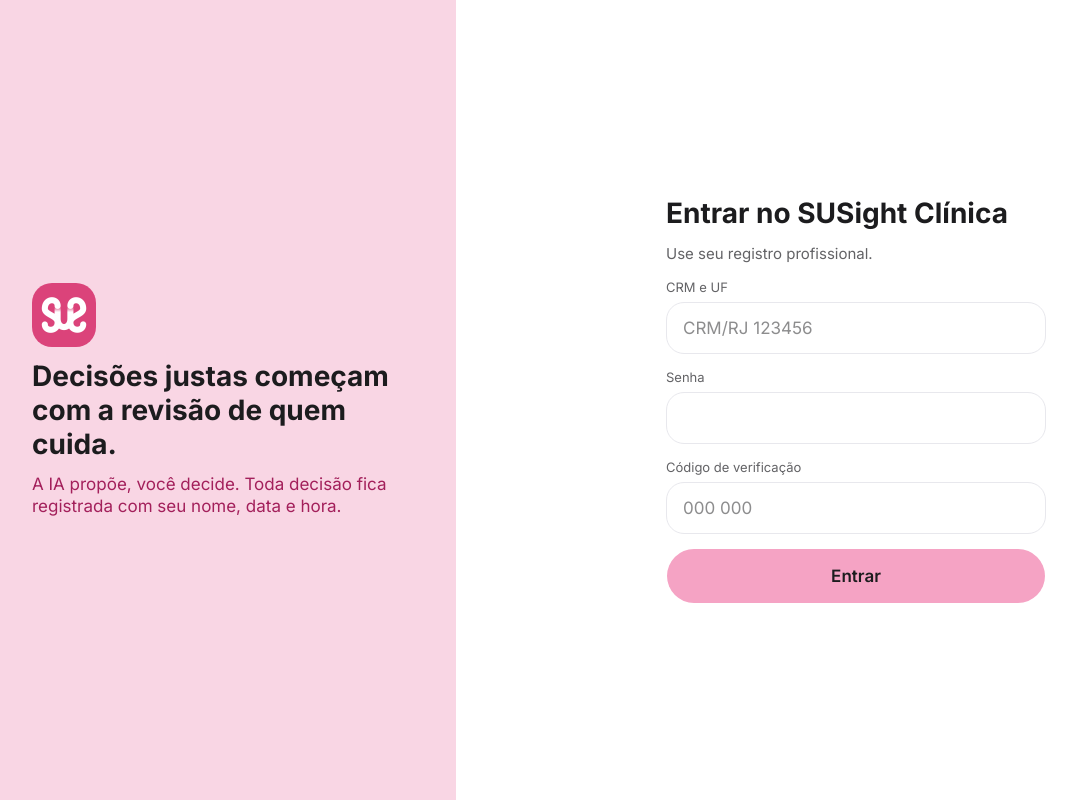
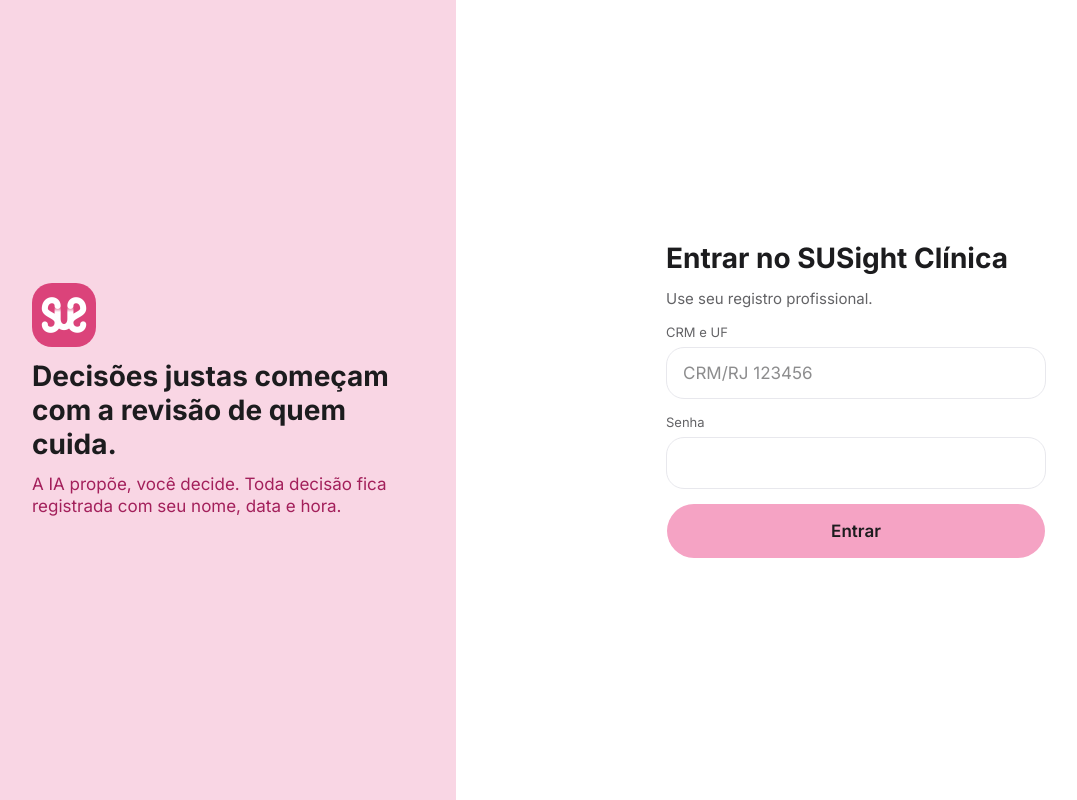
Before and after one commit to Hacktona-AGES-2026/SUSight-Web, a Next.js app: page /login in a window 1280 px wide. Shown: the whole page, without its empty margins (24-1101 px from the left). Built offline with nearby package versions, Linux system fonts and the light colour scheme.

Commit message:
Remove the verification code field from the login

```diff
--- a/src/app/login/login-form.tsx
+++ b/src/app/login/login-form.tsx
@@ -22,7 +22,6 @@
   const params = useSearchParams();
   const [identifier, setIdentifier] = useState("");
   const [password, setPassword] = useState("");
-  const [code, setCode] = useState("");
   const [error, setError] = useState<string>();
   const [sending, setSending] = useState(false);
 
@@ -98,15 +97,6 @@
             autoComplete="current-password"
             required
           />
-          {/* ponytail: código de verificação só no layout; o contrato ainda não o recebe */}
-          <TextField
-            label="Código de verificação"
-            value={code}
-            onChange={(e) => setCode(e.target.value)}
-            placeholder="000 000"
-            inputMode="numeric"
-            autoComplete="one-time-code"
-          />
           {error && (
             <p role="alert" className="text-destructive text-subtitle">
               {error}
```
